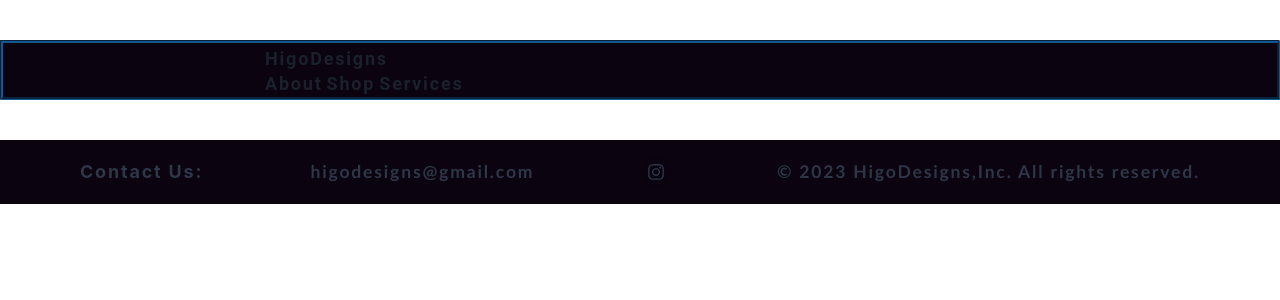
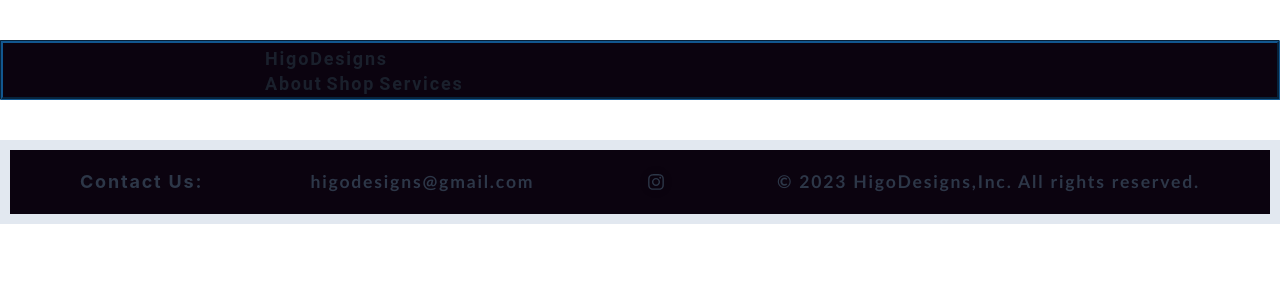
Before and after one commit to candre02/Higo-Designs2, a React (Create React App) app: page /payment in a window 1280 px wide. Shown: the top 300 px of the page. Built offline with nearby package versions, Linux system fonts and the light colour scheme.

Commit message:
added border width to contact 1 in index.css

```diff
--- a/src/index.css
+++ b/src/index.css
@@ -345,6 +345,7 @@ a {
 
 #contact1 {
   background-color: var(--primary);
+  border-width: 10px;
 }
 
 #home {
```
